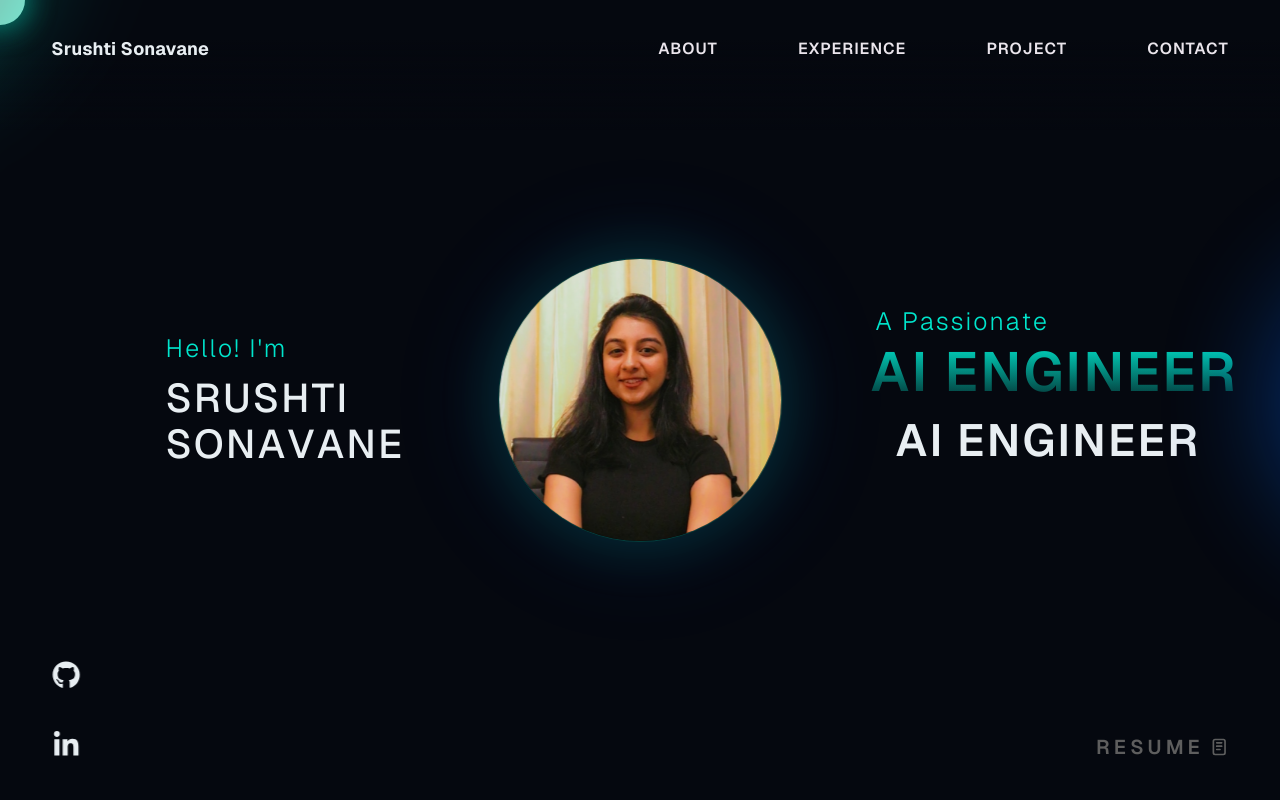
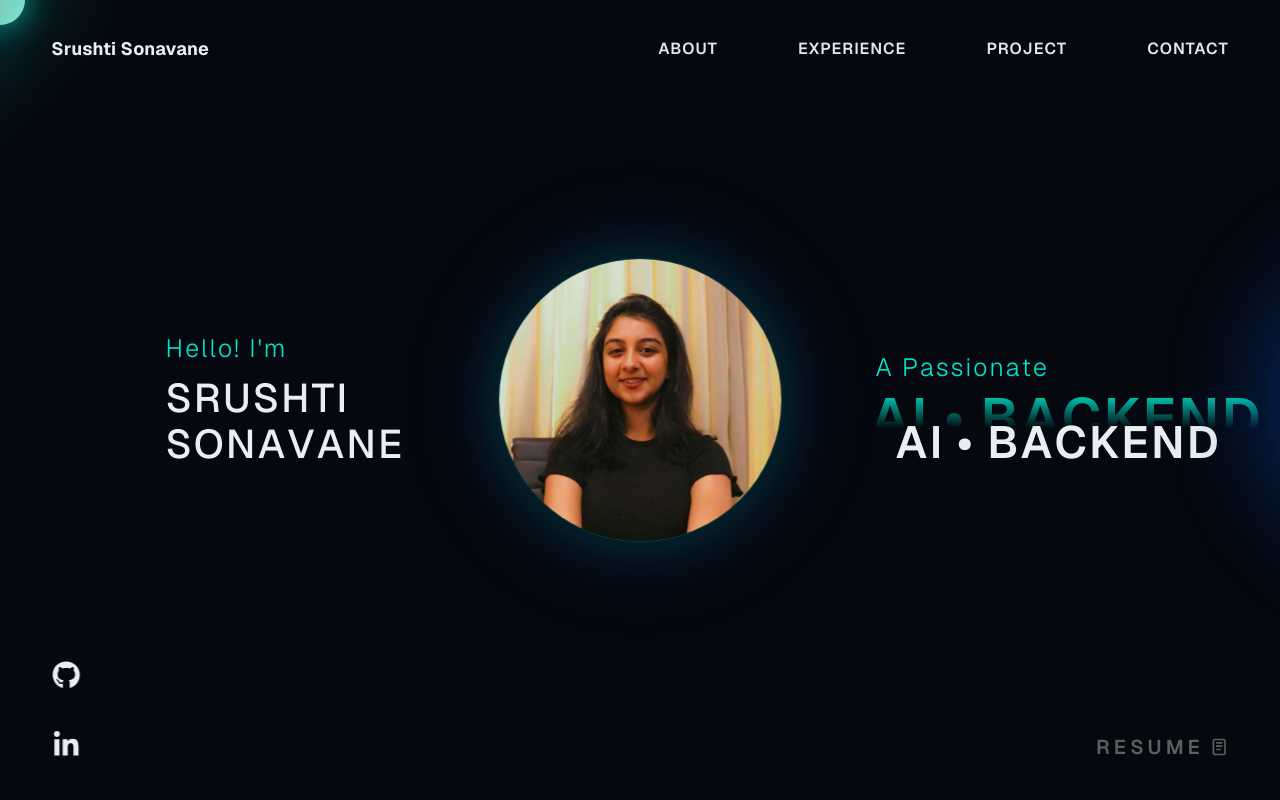
Before and after one commit to Srushti-S/portfolio, a React (Vite) app: page / in a window 1280 px wide. Shown: the top 800 px of the page. Built offline with nearby package versions, Linux system fonts and the light colour scheme.

Commit message:
Update Landing.tsx

```diff
--- a/src/components/Landing.tsx
+++ b/src/components/Landing.tsx
@@ -19,12 +19,12 @@ const Landing = ({ children }: PropsWithChildren) => {
           <div className="landing-info">
             <h3>A Passionate</h3>
             <h2 className="landing-info-h2">
-              <div className="landing-h2-1">FULL-STACK ENGINEER</div>
-              <div className="landing-h2-2">AI ENGINEER</div>
+              <div className="landing-h2-1">FULL-STACK</div>
+              <div className="landing-h2-2">AI • Backend</div>
             </h2>
             <h2>
-              <div className="landing-h2-info">FULL-STACK ENGINEER</div>
-              <div className="landing-h2-info-1">AI ENGINEER</div>
+              <div className="landing-h2-info">ENGINEER</div>
+              <div className="landing-h2-info-1">AI • Backend</div>
             </h2>
           </div>
         </div>
```
